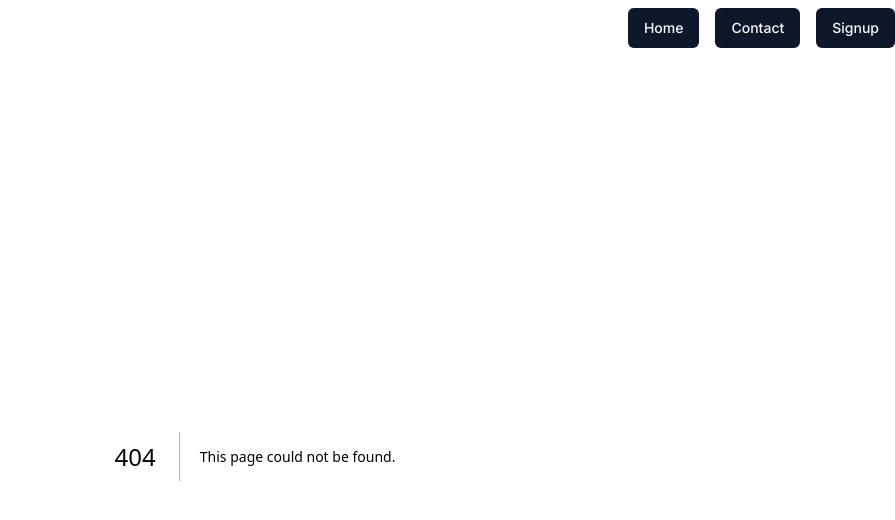
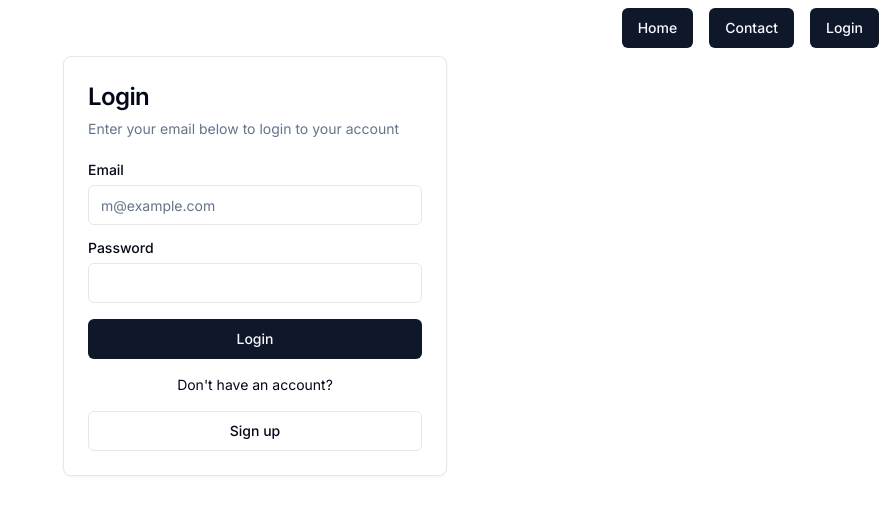
Before and after one commit to a-keyter/first_demo, a Next.js app: page /login in a window 1280 px wide. Before the commit this address had no page. Shown: the top 520 px of the page, without its empty margins (385-1280 px from the left). Built offline with nearby package versions, Linux system fonts and the light colour scheme; no server answers.

Commit message:
Added Supabase Auth

```diff
--- /dev/null
+++ b/app/auth/confirm/route.ts
@@ -0,0 +1,33 @@
+import { createClient } from "@/utils/supabase/server";
+import { type EmailOtpType } from "@supabase/supabase-js";
+import { type NextRequest, NextResponse } from "next/server";
+
+
+export async function GET(request: NextRequest) {
+  const { searchParams } = new URL(request.url);
+  const token_hash = searchParams.get("token_hash");
+  const type = searchParams.get("type") as EmailOtpType | null;
+  const next = searchParams.get("next") ?? "/";
+
+  const redirectTo = request.nextUrl.clone();
+  redirectTo.pathname = next;
+  redirectTo.searchParams.delete("token_hash");
+  redirectTo.searchParams.delete("type");
+
+  if (token_hash && type) {
+    const supabase = createClient();
+
+    const { error } = await supabase.auth.verifyOtp({
+      type,
+      token_hash,
+    });
+    if (!error) {
+      redirectTo.searchParams.delete("next");
+      return NextResponse.redirect(redirectTo);
+    }
+  }
+
+  // return the user to an error page with some instructions
+  redirectTo.pathname = "/error";
+  return NextResponse.redirect(redirectTo);
+}
--- /dev/null
+++ b/app/login/loginFlow.ts
@@ -0,0 +1,46 @@
+"use server";
+
+import { revalidatePath } from "next/cache";
+import { redirect } from "next/navigation";
+
+import { createClient } from "@/utils/supabase/server";
+
+export async function login(formData: FormData) {
+  const supabase = createClient();
+
+  // type-casting here for convenience
+  // in practice, you should validate your inputs
+  const data = {
+    email: formData.get("email") as string,
+    password: formData.get("password") as string,
+  };
+
+  const { error } = await supabase.auth.signInWithPassword(data);
+
+  if (error) {
+    redirect("/error");
+  }
+
+  revalidatePath("/", "layout");
+  redirect("/");
+}
+
+export async function signup(formData: FormData) {
+  const supabase = createClient();
+
+  // type-casting here for convenience
+  // in practice, you should validate your inputs
+  const data = {
+    email: formData.get("email") as string,
+    password: formData.get("password") as string,
+  };
+
+  const { error } = await supabase.auth.signUp(data);
+
+  if (error) {
+    redirect("/error");
+  }
+
+  revalidatePath("/", "layout");
+  redirect("/");
+}
--- /dev/null
+++ b/app/login/page.tsx
@@ -0,0 +1,53 @@
+import { Button } from "@/components/ui/button";
+import {
+  Card,
+  CardContent,
+  CardDescription,
+  CardHeader,
+  CardTitle,
+} from "@/components/ui/card";
+import { Input } from "@/components/ui/input";
+import { Label } from "@/components/ui/label";
+import { login, signup } from './loginFlow'
+
+export default function LoginForm() {
+  return (
+    <Card className="mx-auto max-w-sm">
+      <CardHeader>
+        <CardTitle className="text-2xl">Login</CardTitle>
+        <CardDescription>
+          Enter your email below to login to your account
+        </CardDescription>
+      </CardHeader>
+      <CardContent>
+        <form>
+          <div className="grid gap-4">
+            <div className="grid gap-2">
+              <Label htmlFor="email">Email</Label>
+              <Input
+                id="email"
+                name="email"
+                type="email"
+                placeholder="m@example.com"
+                required
+              />
+            </div>
+            <div className="grid gap-2">
+              <div className="flex items-center">
+                <Label htmlFor="password">Password</Label>
+              </div>
+              <Input id="password" name="password" type="password" required />
+            </div>
+            <Button formAction={login} className="w-full">
+              Login
+            </Button>
+          </div>
+          <div className="mt-4 text-center text-sm flex flex-col gap-y-4">
+            Don&apos;t have an account?{" "}
+            <Button variant={'outline'} formAction={signup}>Sign up</Button>
+          </div>
+        </form>
+      </CardContent>
+    </Card>
+  );
+}
--- a/components/NavBar.tsx
+++ b/components/NavBar.tsx
@@ -1,34 +1,59 @@
-import Link from 'next/link';
-import React from 'react'
-import { Button } from './ui/button';
+import Link from "next/link";
+import React from "react";
+import { Button } from "./ui/button";
+import SignOut from "./SignOut";
+import { createClient } from "@/utils/supabase/server";
 
-function NavBar() {
+interface User {
+  id?: string;
+  email?: string;
+}
+
+const fetchUser = async (): Promise<User | null> => {
+  const supabase = createClient();
+  const {
+    data: { user },
+  } = await supabase.auth.getUser();
+  return user ? { id: user.id, email: user.email } : null;
+};
+
+export default async function NavBar() {
+  const user = await fetchUser();
+
   const NavLinks = [
     {
       name: "Home",
-        href: "/"
+      href: "/",
     },
     {
       name: "Contact",
-        href: "/contact"
+      href: "/contact",
     },
-      {
-        name: "Signup",
-        href: "/signup"
-      }
   ];
 
   return (
-      <div className='w-full flex justify-end gap-x-4 py-2'>
+    <div className="w-full flex justify-end gap-x-4 py-2 pr-4">
       {NavLinks.map((link) => (
-          <Link key={link.name} href={link.href} style={{ textDecoration: 'none' }}>
-            <Button>
-              {link.name}
-            </Button>
+        <Link
+          key={link.name}
+          href={link.href}
+          style={{ textDecoration: "none" }}
+        >
+          <Button>{link.name}</Button>
         </Link>
       ))}
+      {user ? (
+        <div className="flex gap-x-4">
+          <Link href="/dashboard">
+            <Button>Dashboard</Button>
+          </Link>
+          <SignOut />
+        </div>
+      ) : (
+        <Link href="/login" style={{ textDecoration: "none" }}>
+          <Button>Login</Button>
+        </Link>
+      )}
     </div>
   );
 }
-
-  export default NavBar;
--- /dev/null
+++ b/components/SignOut.tsx
@@ -0,0 +1,28 @@
+import { createClient } from "@/utils/supabase/server";
+import { redirect } from "next/navigation";
+
+export default async function SignOut() {
+  const supabase = createClient();
+
+  const {
+    data: { user },
+  } = await supabase.auth.getUser();
+
+  const signOut = async () => {
+    "use server";
+
+    const supabase = createClient();
+    await supabase.auth.signOut();
+    return redirect("/");
+  };
+
+  return user && (
+    <div className="flex items-center gap-4">
+      <form action={signOut}>
+        <button className="py-2 px-3 rounded-md bg-red-400">
+          Logout
+        </button>
+      </form>
+    </div>
+  )
+}
--- /dev/null
+++ b/components/ui/label.tsx
@@ -0,0 +1,26 @@
+"use client"
+
+import * as React from "react"
+import * as LabelPrimitive from "@radix-ui/react-label"
+import { cva, type VariantProps } from "class-variance-authority"
+
+import { cn } from "@/lib/utils"
+
+const labelVariants = cva(
+  "text-sm font-medium leading-none peer-disabled:cursor-not-allowed peer-disabled:opacity-70"
+)
+
+const Label = React.forwardRef<
+  React.ElementRef<typeof LabelPrimitive.Root>,
+  React.ComponentPropsWithoutRef<typeof LabelPrimitive.Root> &
+    VariantProps<typeof labelVariants>
+>(({ className, ...props }, ref) => (
+  <LabelPrimitive.Root
+    ref={ref}
+    className={cn(labelVariants(), className)}
+    {...props}
+  />
+))
+Label.displayName = LabelPrimitive.Root.displayName
+
+export { Label }
--- a/package.json
+++ b/package.json
@@ -9,7 +9,10 @@
     "lint": "next lint"
   },
   "dependencies": {
+    "@radix-ui/react-label": "^2.0.2",
     "@radix-ui/react-slot": "^1.0.2",
+    "@supabase/ssr": "^0.3.0",
+    "@supabase/supabase-js": "^2.43.4",
     "class-variance-authority": "^0.7.0",
     "clsx": "^2.1.1",
     "lucide-react": "^0.379.0",
--- /dev/null
+++ b/utils/supabase/server.ts
@@ -0,0 +1,36 @@
+import { createServerClient, type CookieOptions } from '@supabase/ssr'
+import { cookies } from 'next/headers'
+
+export function createClient() {
+  const cookieStore = cookies()
+
+  return createServerClient(
+    process.env.NEXT_PUBLIC_SUPABASE_URL!,
+    process.env.NEXT_PUBLIC_SUPABASE_ANON_KEY!,
+    {
+      cookies: {
+        get(name: string) {
+          return cookieStore.get(name)?.value
+        },
+        set(name: string, value: string, options: CookieOptions) {
+          try {
+            cookieStore.set({ name, value, ...options })
+          } catch (error) {
+            // The `set` method was called from a Server Component.
+            // This can be ignored if you have middleware refreshing
+            // user sessions.
+          }
+        },
+        remove(name: string, options: CookieOptions) {
+          try {
+            cookieStore.set({ name, value: '', ...options })
+          } catch (error) {
+            // The `delete` method was called from a Server Component.
+            // This can be ignored if you have middleware refreshing
+            // user sessions.
+          }
+        },
+      },
+    }
+  )
+}
```
Also changed, not shown: utils/supabase/client.ts (added, +8 -0 lines), utils/supabase/fetchUser.ts (added, +7 -0 lines), utils/supabase/middleware.ts (added, +60 -0 lines), 1 other file (tests, documents, lock files or other folders). Lines whose indentation alone changed are shown as unchanged.
